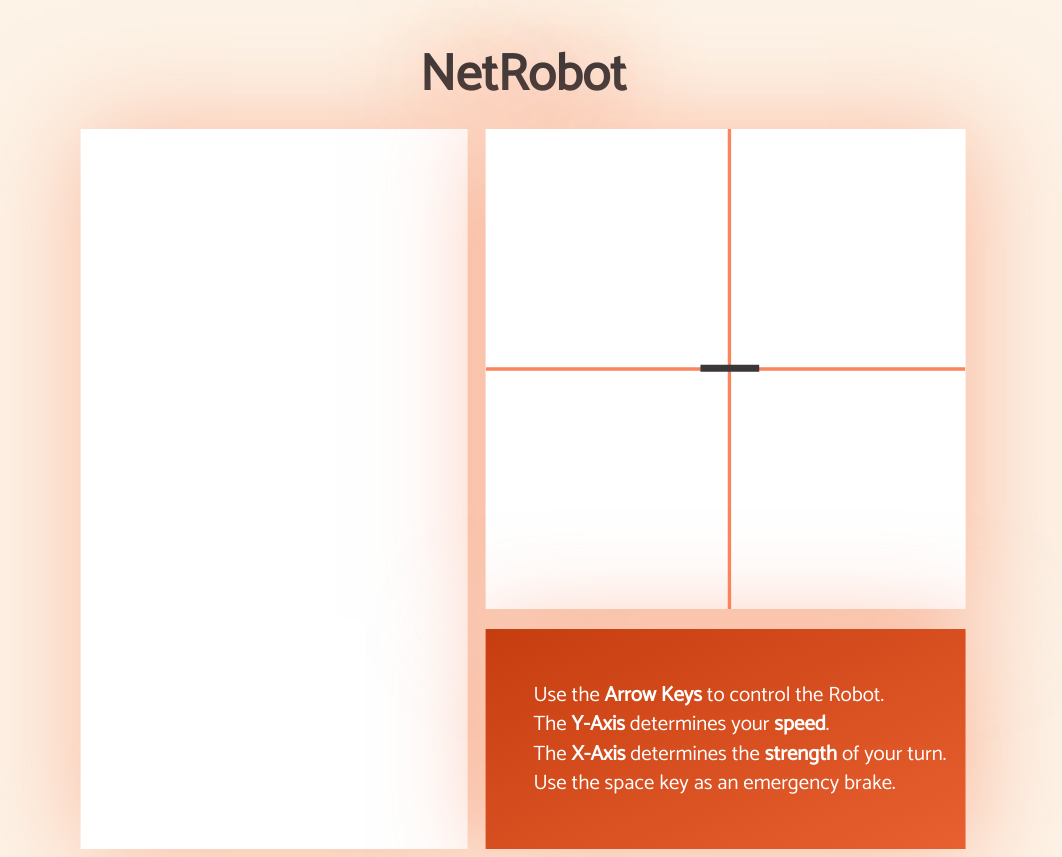
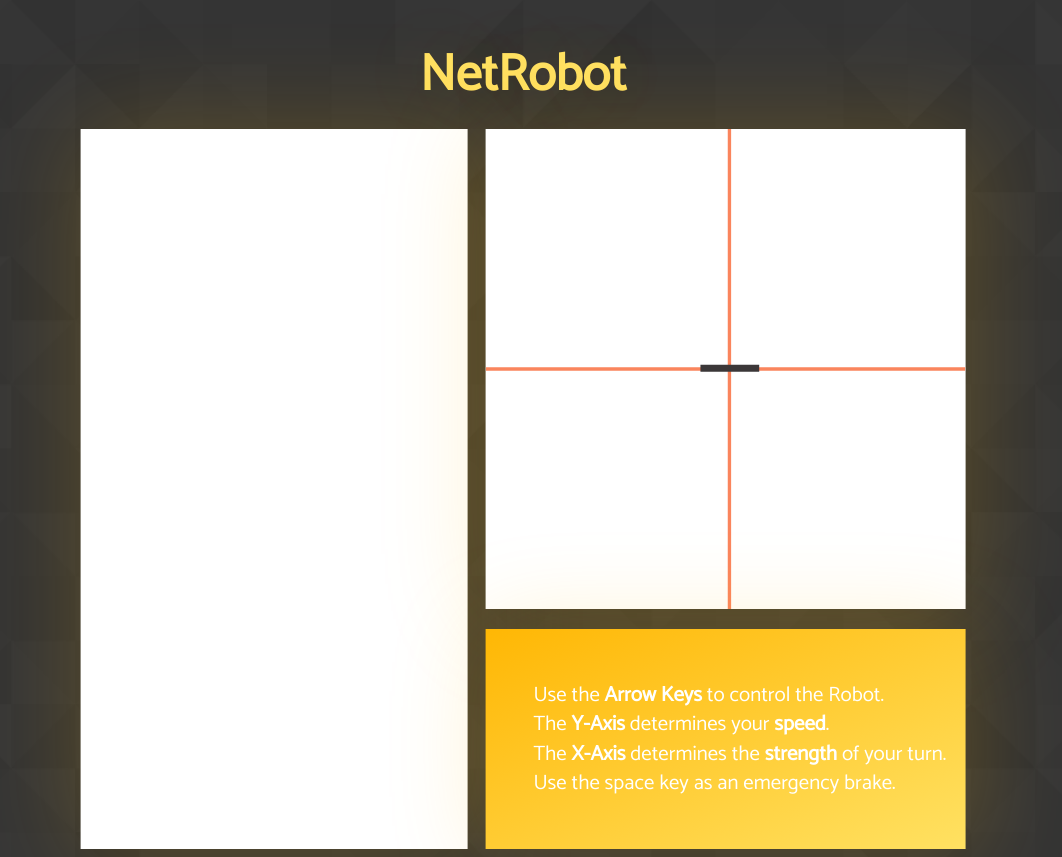
Before and after one commit to IRechar/netrobot, a Flask app: page / in a window 1280 px wide. Shown: the whole page, without its empty margins (117-1179 px from the left). Run offline with Flask 2, Linux system fonts and the light colour scheme; parts of the project's set-up code (start-up, migrations or seed data) failed here and were passed over.

Commit message:
changed style to fit robot

```diff
--- a/templates/index.html
+++ b/templates/index.html
@@ -14,14 +14,15 @@
         background-size: cover;
         background-repeat: no-repeat;
         background-attachment: fixed;
+        background-image: url('static/resources/background.png');
       }
       .headline {
-        text-shadow: 0px 0px 80px rgba(250, 133, 93, 0.9);
+        text-shadow: 0px 0px 80px rgba(255, 183, 4, 0.2);
         text-align: center;
-        color: #3B3738;
         font-family: "Catamaran";
         font-size: 3.2em;
         margin-bottom: 0.2em;
+        color: #FFE162;
       }
       .stream {
         padding: 0;
@@ -30,7 +31,7 @@
         width: 720px;
         height: 720px;
         margin-right: 50px;
-        box-shadow: 5px 5px 100px 5px rgba(250, 133, 93,0.5);
+        box-shadow: 5px 5px 100px 5px rgba(255, 183, 4, 0.2);
         padding: 0;
         background-color: white;
       }
@@ -50,7 +51,7 @@
       }
 
       .controller > * {
-        box-shadow: 5px 5px 100px 5px rgba(250, 133, 93,0.5);
+        box-shadow: 5px 5px 100px 5px rgba(255, 183, 4,0.2);
         padding: 0;
         background-color: white;
       }
@@ -62,7 +63,7 @@
       }
 
       .description {
-        background: linear-gradient(to right bottom, #C63D0F 0%, #E85F30 100%);
+        background: linear-gradient(to right bottom, #FFB704 0%, #FFE162 100%);
         padding-left: 3em;
         height: 100%;
         width: 27em;
```
Also changed, not shown: static/resources/background.png (added).
